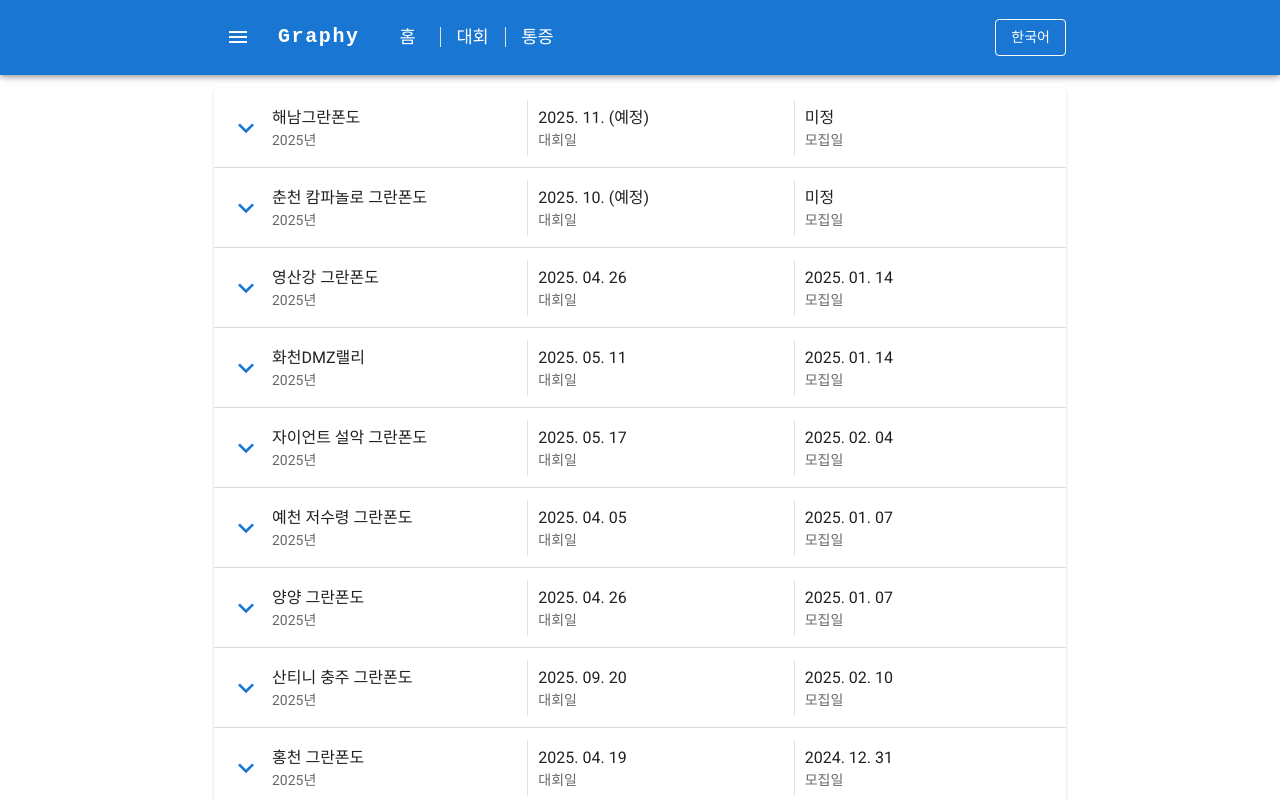
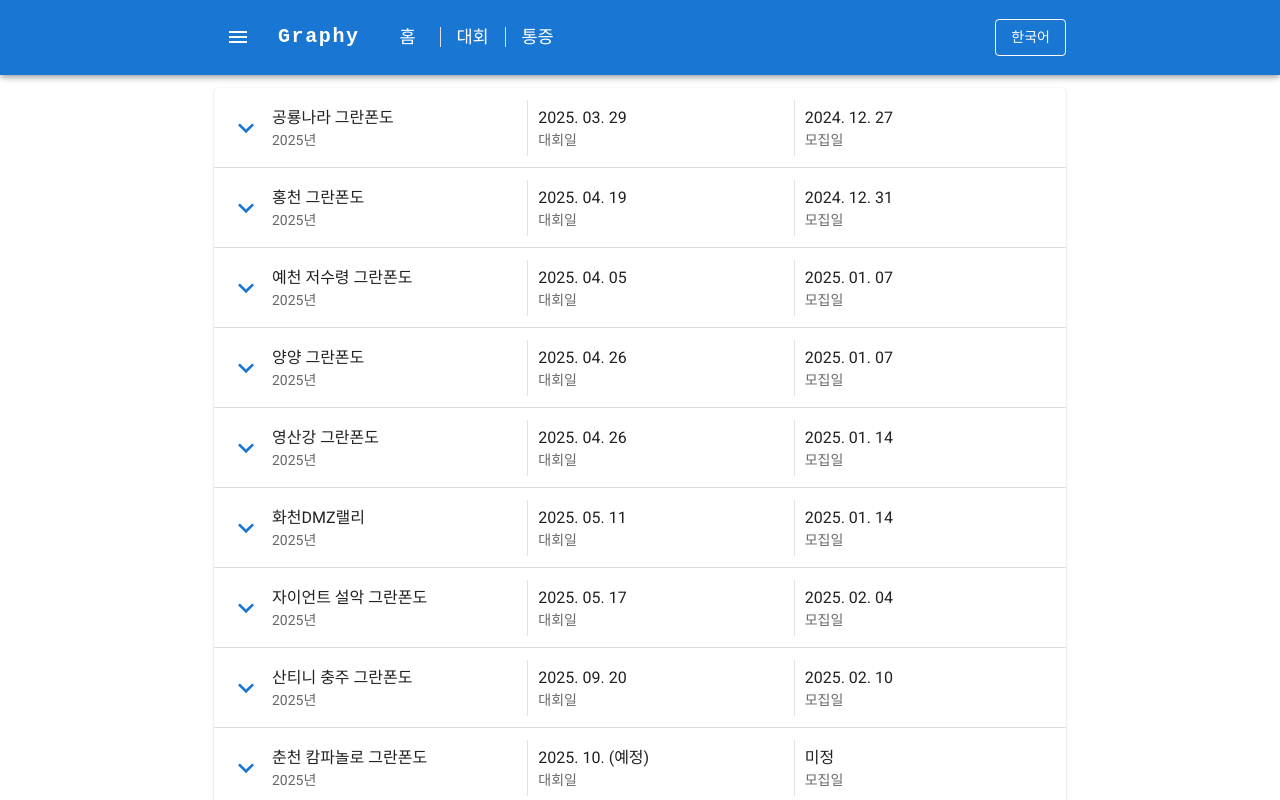
Before and after one commit to grapheople/inmyroom, a Next.js app: page /cycling/competition in a window 1280 px wide. Shown: the top 800 px of the page. Built offline with nearby package versions, Linux system fonts and the light colour scheme; what @mui/material-nextjs would draw is missing.

Commit message:
정렬 로직 수정

```diff
--- a/app/cycling/competition/page.tsx
+++ b/app/cycling/competition/page.tsx
@@ -42,32 +42,25 @@ const ResponsiveDetailView: React.FC = () => {
             <List>
                 {competitionData
                     .sort((a, b) => {
-                        const aDate = a.regStartDate;
-                        const bDate = b.regStartDate;
-
-                        if (aDate && bDate) {
-                            const aDiff = Math.abs(aDate.getTime() - today.getTime());
-                            const bDiff = Math.abs(bDate.getTime() - today.getTime());
-
-                            if (aDiff !== bDiff) {
-                                return aDiff - bDiff;
-                            }
-                            return aDate.getTime() - bDate.getTime() || a.id - b.id;
+                        // regStartDate가 null인 경우 뒤로 정렬
+                        if (a.regStartDate && b.regStartDate) {
+                            // 1. regStartDate 기준 정렬
+                            const dateCompare = a.regStartDate.getTime() - b.regStartDate.getTime();
+                            if (dateCompare !== 0) return dateCompare;
                         }
 
-                        if(a.eventStartDate) {
-                            return -1
-                        }
+                        if (!a.eventStartDate) return 1;
+                        if (!b.eventStartDate) return -1;
 
-                        if (b.eventStartDate) {
-                            return 1;
-                        }
+                        // 2. eventStartDate 기준 정렬
+                        const dateCompare2 = a.eventStartDate.getTime() - b.eventStartDate.getTime();
+                        if (dateCompare2 !== 0) return dateCompare2;
 
-                        if (!aDate && !bDate) {
-                            return a.id - b.id;
-                        }
+                        // 3. upcoming이 false인 항목을 우선 정렬
+                        if (a.upcoming !== b.upcoming) return Number(a.upcoming) - Number(b.upcoming);
 
-                        return aDate ? -1 : 1;
+                        // 4. id 기준 정렬
+                        return a.id - b.id;
                     })
                     .map((item) => (
                         <Accordion
--- a/data/granfondo.ts
+++ b/data/granfondo.ts
@@ -143,7 +143,7 @@ export const competitionData: CompetitionItem[] = [
         "goal2": null,
         "goal3": null,
         "goal4": null,
-        "upcoming": false,
+        "upcoming": true,
         "imgs": []
     },
     {
```
